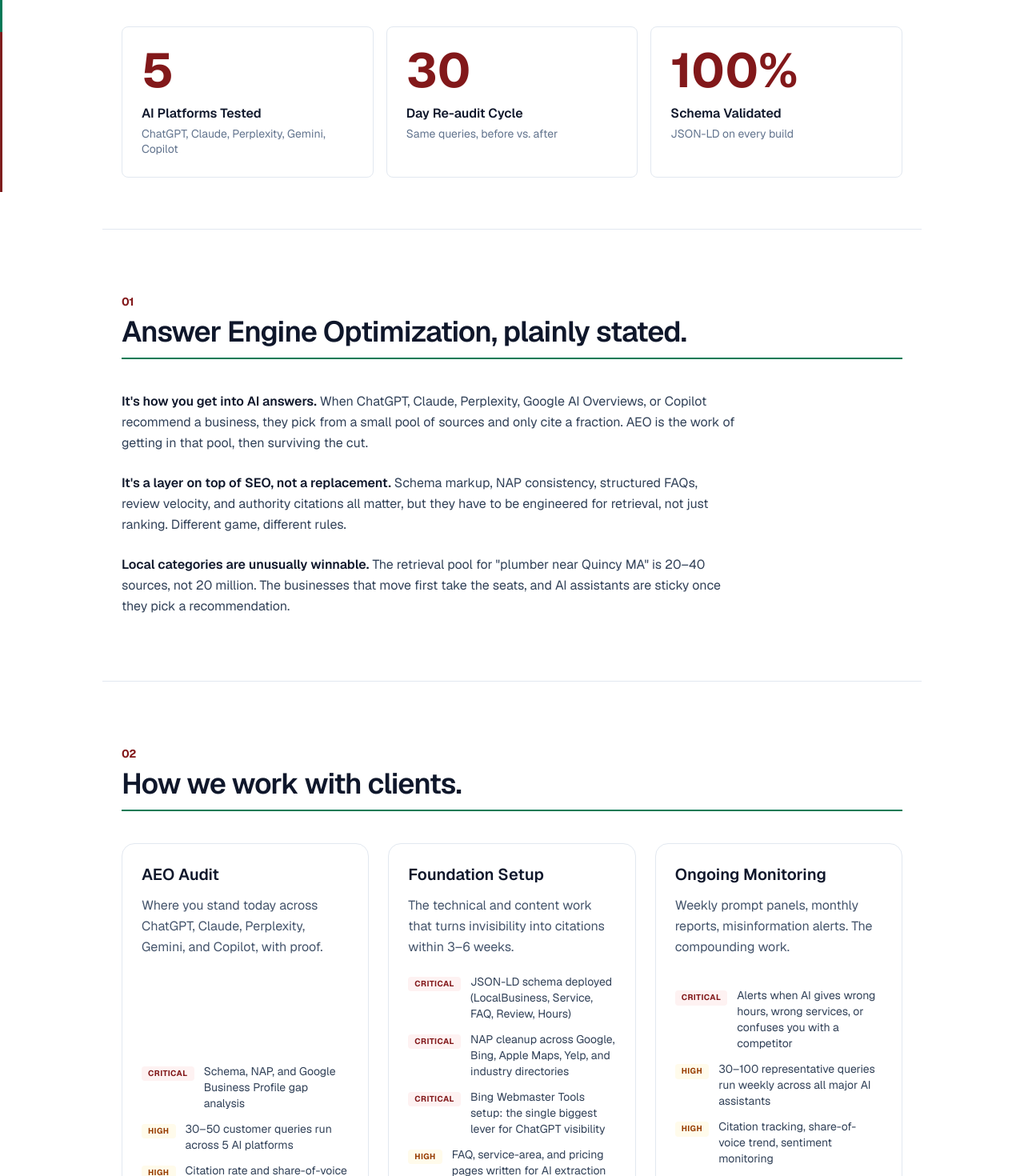
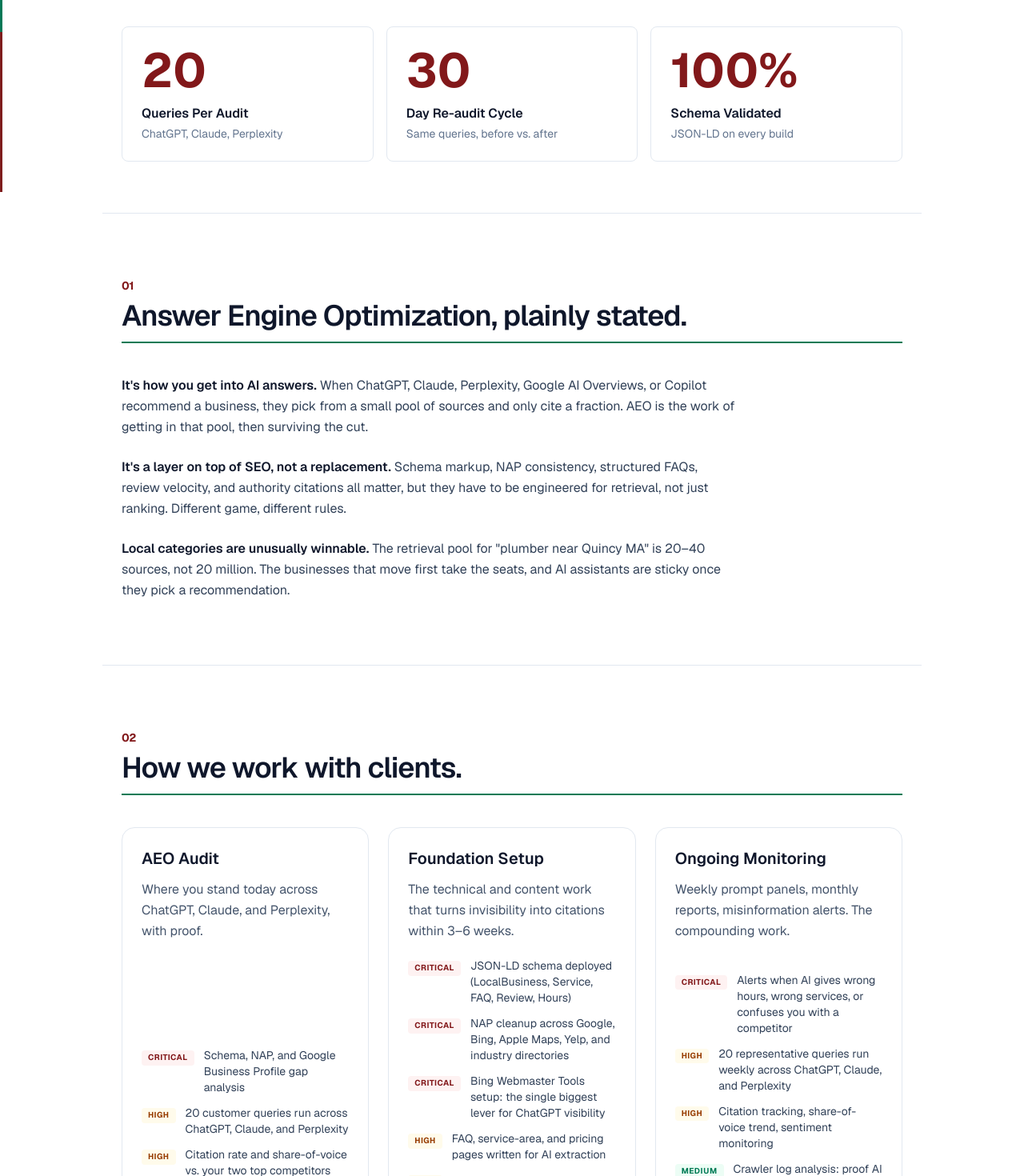
Before and after one commit to dawsonrose20/dawsonrose-aeo, a Next.js app: page / in a window 1280 px wide. Shown: the part 560-2030 px from the top of the page at 80% size. Built offline with nearby package versions, Linux system fonts and the light colour scheme.

Commit message:
Standardize service messaging to 20 queries across ChatGPT, Claude, and Perplexity

```diff
--- a/app/page.tsx
+++ b/app/page.tsx
@@ -11,7 +11,7 @@ const services: {
   {
     name: "AEO Audit",
     summary:
-      "Where you stand today across ChatGPT, Claude, Perplexity, Gemini, and Copilot, with proof.",
+      "Where you stand today across ChatGPT, Claude, and Perplexity, with proof.",
     items: [
       {
         tier: "CRITICAL",
@@ -19,7 +19,7 @@ const services: {
       },
       {
         tier: "HIGH",
-        text: "30–50 customer queries run across 5 AI platforms",
+        text: "20 customer queries run across ChatGPT, Claude, and Perplexity",
       },
       {
         tier: "HIGH",
@@ -66,7 +66,7 @@ const services: {
       },
       {
         tier: "HIGH",
-        text: "30–100 representative queries run weekly across all major AI assistants",
+        text: "20 representative queries run weekly across ChatGPT, Claude, and Perplexity",
       },
       {
         tier: "HIGH",
@@ -90,7 +90,7 @@ const methodology = [
   {
     method: "Prompt Panel Testing",
     description:
-      "30–50 representative queries across ChatGPT, Claude, Perplexity, Gemini, and Copilot. Service searches, location queries, and competitor comparisons. Scored for citation presence and sentiment.",
+      "20 representative queries across ChatGPT, Claude, and Perplexity. Service searches, location queries, and competitor comparisons. Scored for citation presence and sentiment.",
   },
   {
     method: "Schema & Structured Data Audit",
@@ -134,7 +134,7 @@ const faqs = [
   },
   {
     q: "Can you actually prove the work worked?",
-    a: "Yes. Same 30–50 queries, same 5 AI platforms, run before and 30 days after, side by side. Plus crawler logs showing OAI-SearchBot, ClaudeBot, and PerplexityBot literally fetching your new pages. Plus indexing dashboards from Bing Webmaster Tools and Google Search Console. Lead-source attribution is genuinely fuzzy in AEO and I will not pretend otherwise.",
+    a: "Yes. Same 20 queries, same 3 AI platforms (ChatGPT, Claude, Perplexity), run before and 30 days after, side by side. Plus crawler logs showing OAI-SearchBot, ClaudeBot, and PerplexityBot literally fetching your new pages. Plus indexing dashboards from Bing Webmaster Tools and Google Search Console. Lead-source attribution is genuinely fuzzy in AEO and I will not pretend otherwise.",
   },
 ];
 
@@ -161,7 +161,7 @@ const jsonLd = {
       name: SITE.name,
       alternateName: "Sparkbilt AEO",
       description:
-        "Sparkbilt provides Answer Engine Optimization for local businesses: audits, schema deployment, NAP cleanup, review systems, and ongoing monitoring across ChatGPT, Claude, Perplexity, Gemini, and Copilot.",
+        "Sparkbilt provides Answer Engine Optimization for local businesses: audits, schema deployment, NAP cleanup, review systems, and ongoing monitoring across ChatGPT, Claude, and Perplexity.",
       email: `mailto:${SITE.email}`,
       telephone: SITE.phoneE164,
       founder: { "@id": `${SITE.url}/#person` },
@@ -321,9 +321,9 @@ export default function Home() {
           {/* Hero stat strip */}
           <div className="grid grid-cols-1 sm:grid-cols-3 gap-4 mt-12">
             <StatCard
-              number="5"
-              label="AI Platforms Tested"
-              sublabel="ChatGPT, Claude, Perplexity, Gemini, Copilot"
+              number="20"
+              label="Queries Per Audit"
+              sublabel="ChatGPT, Claude, Perplexity"
             />
             <StatCard
               number="30"
```
Also changed, not shown: public/llms.txt.
